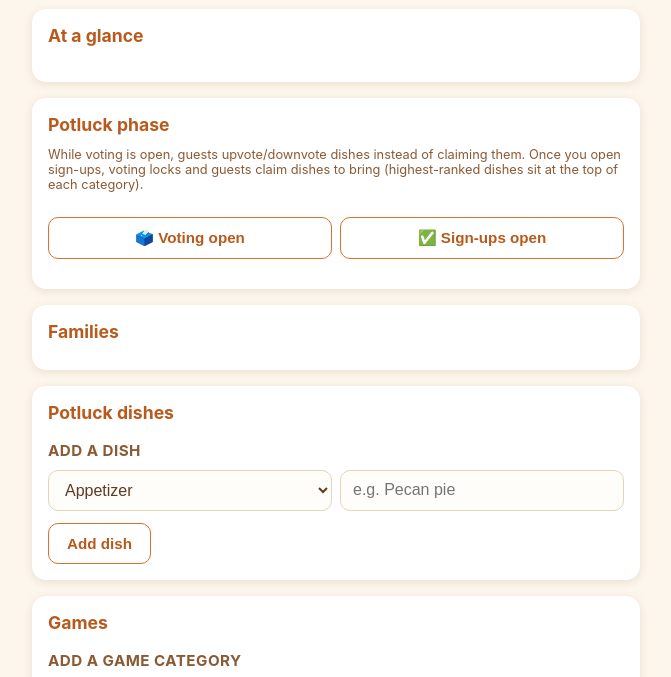
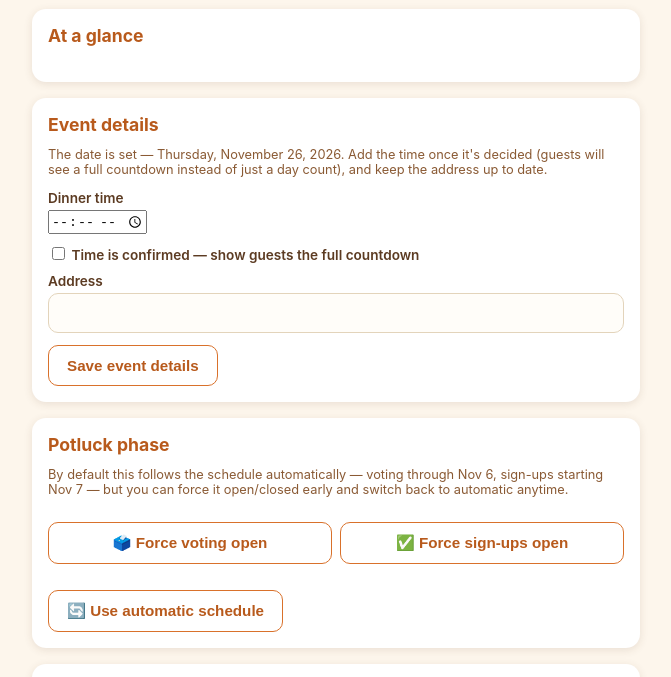
Before and after one commit to williamhubbell/thanksgiving-app, a website: page public/dashboard.html in a window 1280 px wide. Shown: the part 116-793 px from the top of the page, without its empty margins (304-975 px from the left). Drawn offline with Linux system fonts and the light colour scheme; no server answers.

Commit message:
Update dashboard.html

```diff
--- a/public/dashboard.html
+++ b/public/dashboard.html
@@ -3,7 +3,7 @@
 <head>
 <meta charset="utf-8" />
 <meta name="viewport" content="width=device-width, initial-scale=1, viewport-fit=cover" />
-<title>Dashboard — Thanksgiving</title>
+<title>Hubbell Thanksgiving — Dashboard</title>
 <link rel="stylesheet" href="styles.css" />
 </head>
 <body>
@@ -19,12 +19,25 @@
   </div>
 
   <div class="card">
+    <h2>Event details</h2>
+    <p class="hint">The date is set — Thursday, November 26, 2026. Add the time once it's decided (guests will see a full countdown instead of just a day count), and keep the address up to date.</p>
+    <label for="eventTimeInput">Dinner time</label>
+    <input type="time" id="eventTimeInput" />
+    <label class="checkbox-row"><input type="checkbox" id="eventTimeConfirmed" /> Time is confirmed — show guests the full countdown</label>
+    <label for="eventAddressInput">Address</label>
+    <input type="text" id="eventAddressInput" />
+    <button class="btn secondary full-width" id="saveEventBtn" type="button">Save event details</button>
+  </div>
+
+  <div class="card">
     <h2>Potluck phase</h2>
-    <p class="hint">While voting is open, guests upvote/downvote dishes instead of claiming them. Once you open sign-ups, voting locks and guests claim dishes to bring (highest-ranked dishes sit at the top of each category).</p>
+    <p class="hint">By default this follows the schedule automatically — voting through Nov 6, sign-ups starting Nov 7 — but you can force it open/closed early and switch back to automatic anytime.</p>
+    <p class="hint" id="phaseStatusLine"></p>
     <div class="toggle-row">
-      <button class="btn secondary" id="phaseVotingBtn" type="button">🗳️ Voting open</button>
-      <button class="btn secondary" id="phaseSignupBtn" type="button">✅ Sign-ups open</button>
+      <button class="btn secondary" id="phaseVotingBtn" type="button">🗳️ Force voting open</button>
+      <button class="btn secondary" id="phaseSignupBtn" type="button">✅ Force sign-ups open</button>
     </div>
+    <button class="btn secondary full-width" id="phaseAutoBtn" type="button">🔄 Use automatic schedule</button>
   </div>
 
   <div class="card">
```
